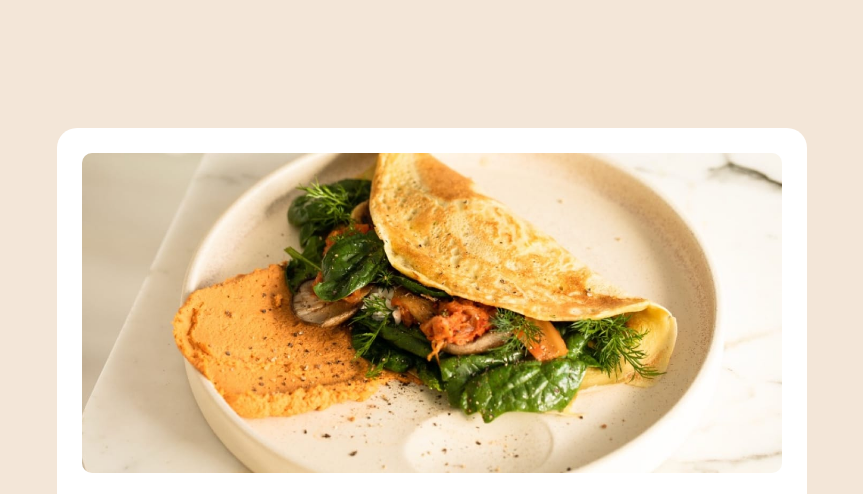
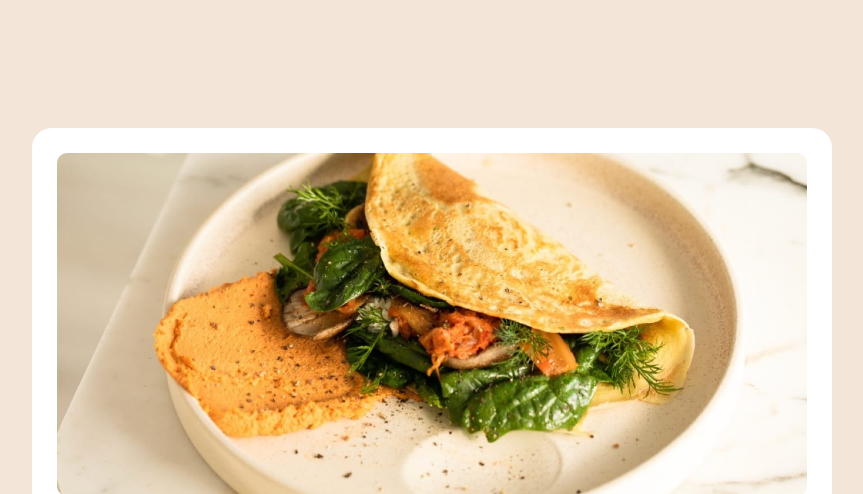
Before and after one commit to praharshnavilae/frontend-mentor-receipe-page-main, a plain HTML site: page index.html in a window 1280 px wide. Shown: the top 494 px of the page, without its empty margins (208-1071 px from the left). Drawn offline with Linux system fonts and the light colour scheme.

Commit message:
Update style.css

```diff
--- a/style.css
+++ b/style.css
@@ -51,7 +51,7 @@
 
     @media (min-width: 400px) {
         .receipe {
-            width: 750px;
+            width: 800px;
             border-radius: 20px;
             padding: 25px;
             margin: 8rem;
```
